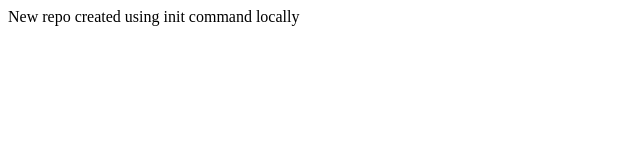
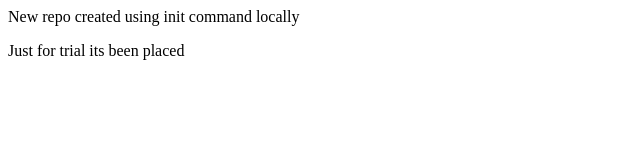
Before and after one commit to Shriyash-2001/local-repository, a plain HTML site: page index.html in a window 1280 px wide. Shown: the whole page, without its empty margins (0-640 px from the left). Drawn offline with Linux system fonts and the light colour scheme.

Commit message:
New trial

```diff
--- a/index.html
+++ b/index.html
@@ -1 +1,2 @@
 <p>New repo created using init command locally </p>
+<p>Just for trial its been placed </p>
```
